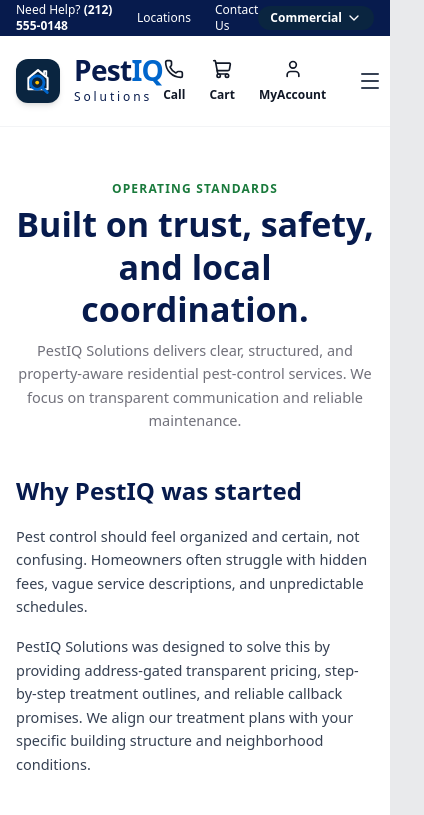
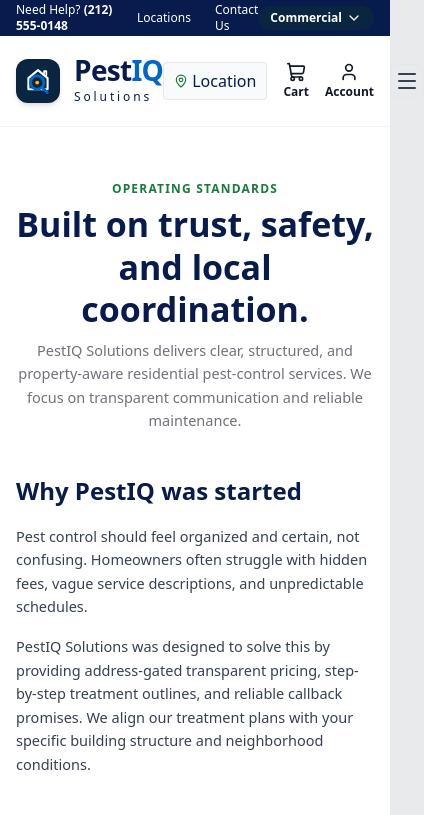
Before and after one commit to WebDesigner019/pestiq-solution-web, a Next.js app: page /about in a window 390 px wide. Shown: the top 815 px of the page, 424 px wide, since content can reach past the window. Built offline with nearby package versions, Linux system fonts and the light colour scheme.

Commit message:
Complete Mobile & Tablet Responsiveness Audit: Add mobile branch location button, mobile touch-scrollable Pest Library tabs, and overflow-x-auto comparison table

```diff
--- a/app/page.tsx
+++ b/app/page.tsx
@@ -261,15 +261,15 @@ export default function HomePage() {
               Here are some of the most common pests we protect against
             </h2>
 
-            <div className="flex flex-wrap justify-center mb-12 border-b border-gray-200">
+            <div className="flex overflow-x-auto justify-start sm:justify-center mb-12 border-b border-gray-200 scrollbar-none pb-2">
               {pestLibrary.map(pest => (
                 <button
                   key={pest.name}
                   onClick={() => setActiveTab(pest.name)}
-                  className={`flex flex-col items-center p-4 transition-colors relative w-24 h-28 justify-center ${activeTab === pest.name ? "bg-[#f4f5f7] text-[#0a2540]" : "bg-white text-[#0a2540] hover:bg-gray-50"}`}
+                  className={`flex flex-col items-center p-3 sm:p-4 transition-colors relative min-w-[85px] sm:w-24 h-24 sm:h-28 justify-center shrink-0 ${activeTab === pest.name ? "bg-[#f4f5f7] text-[#0a2540]" : "bg-white text-[#0a2540] hover:bg-gray-50"}`}
                 >
                   <div className="mb-2 text-[#0a2540]">{pest.icon}</div>
-                  <span className="text-[13px] font-extrabold">{pest.name}</span>
+                  <span className="text-[12px] sm:text-[13px] font-extrabold whitespace-nowrap">{pest.name}</span>
                   {activeTab === pest.name && (
                     <span className="absolute bottom-0 w-full h-1 bg-[#1a7a3c]"></span>
                   )}
--- a/app/plans/page.tsx
+++ b/app/plans/page.tsx
@@ -229,9 +229,9 @@ export default function PlansPage() {
 
         {/* COMPARISON TABLE */}
         <section className="v3-section comparison-table-section">
-          <div className="v3-content">
+          <div className="v3-content overflow-x-auto">
             <h2>Compare plan features.</h2>
-            <div className="comparison-table">
+            <div className="comparison-table min-w-[600px]">
               <div className="table-row head">
                 <strong>Feature</strong>
                 <span>Essential</span>
--- a/components/Header.tsx
+++ b/components/Header.tsx
@@ -81,29 +81,39 @@ export function Header() {
         </div>
 
         {/* Right: Icons */}
-        <div className="flex items-center space-x-6">
-          <a href="tel:2125550148" className="flex flex-col items-center text-gray-700 hover:text-[#071b4d]">
-            <Phone className="w-5 h-5 mb-1" />
-            <span className="text-xs font-semibold mt-1">Call</span>
+        <div className="flex items-center space-x-4 sm:space-x-6">
+          {/* Mobile Location Quick Button */}
+          <button
+            onClick={() => setIsAddressModalOpen(true)}
+            className="md:hidden flex items-center gap-1 bg-gray-50 border border-gray-200 px-2.5 py-1.5 rounded text-[11px] font-bold text-[#071b4d]"
+          >
+            <MapPin className="w-3.5 h-3.5 text-[#1a7a3c]" />
+            <span className="truncate max-w-[80px]">{zipCode ? serviceArea.split(",")[0] : "Location"}</span>
+          </button>
+
+          <a href="tel:2125550148" className="hidden sm:flex flex-col items-center text-gray-700 hover:text-[#071b4d]">
+            <Phone className="w-5 h-5 mb-0.5" />
+            <span className="text-xs font-semibold">Call</span>
           </a>
           <Link href="/cart" className="flex flex-col items-center text-gray-700 hover:text-[#071b4d] relative">
-            <ShoppingCart className="w-5 h-5 mb-1" />
-            <span className="text-xs font-semibold mt-1">Cart</span>
+            <ShoppingCart className="w-5 h-5 mb-0.5" />
+            <span className="text-xs font-semibold">Cart</span>
             {cartItem !== null && (
               <span className="absolute -top-1 -right-2 bg-red-600 text-white text-[10px] font-bold px-1.5 py-0.5 rounded-full">
                 1
               </span>
             )}
           </Link>
-          <Link href="/account" className="flex flex-col items-center text-gray-700 hover:text-[#071b4d]">
-            <User className="w-5 h-5 mb-1" />
-            <span className="text-xs font-semibold mt-1">MyAccount</span>
+          <Link href="/portal" className="flex flex-col items-center text-gray-700 hover:text-[#071b4d]">
+            <User className="w-5 h-5 mb-0.5" />
+            <span className="text-xs font-semibold">Account</span>
           </Link>
 
           {/* Mobile menu button */}
           <button
-            className="md:hidden flex flex-col items-center text-gray-700 p-2"
+            className="md:hidden flex items-center justify-center text-gray-700 p-1 rounded-lg border border-gray-200"
             onClick={() => setMobileMenuOpen(!mobileMenuOpen)}
+            aria-label="Toggle mobile menu"
           >
             <Menu className="w-6 h-6" />
           </button>
```
